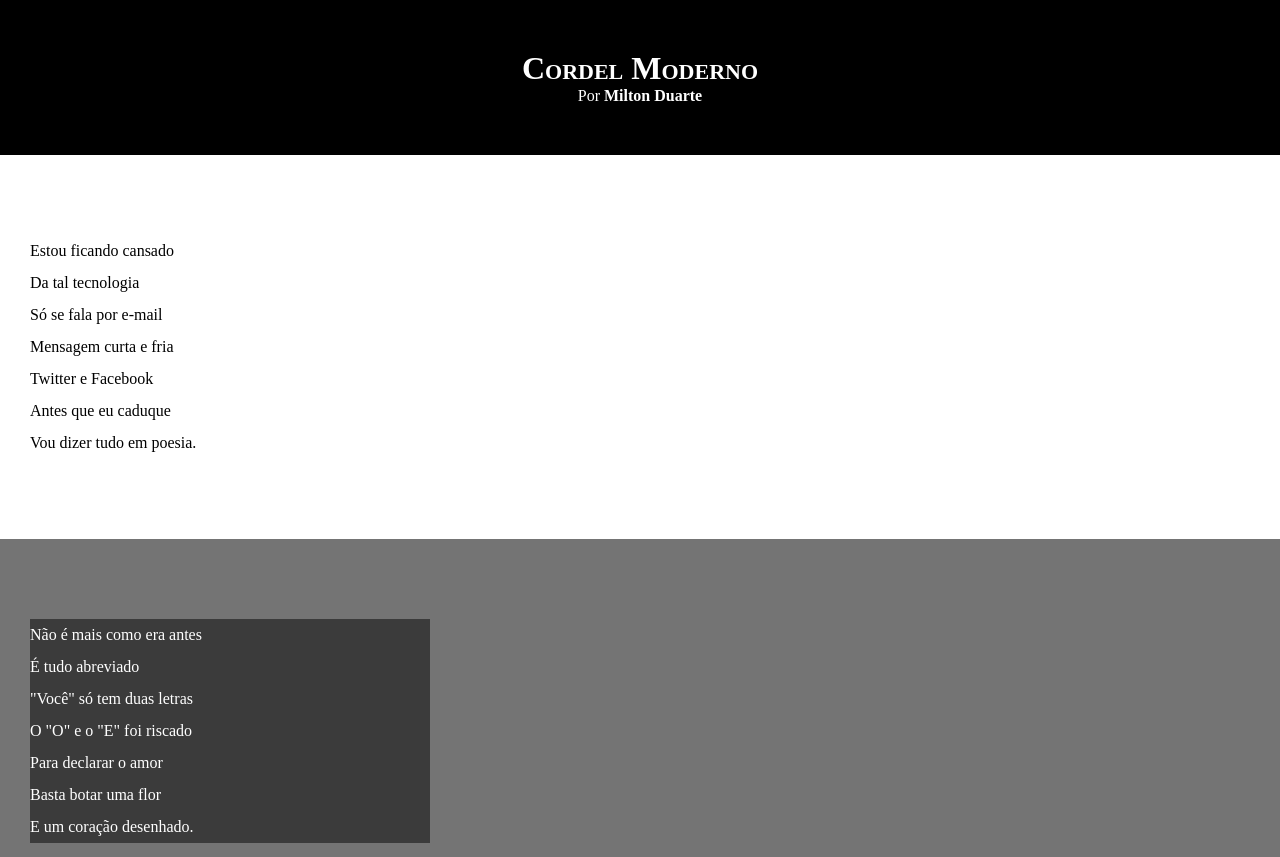
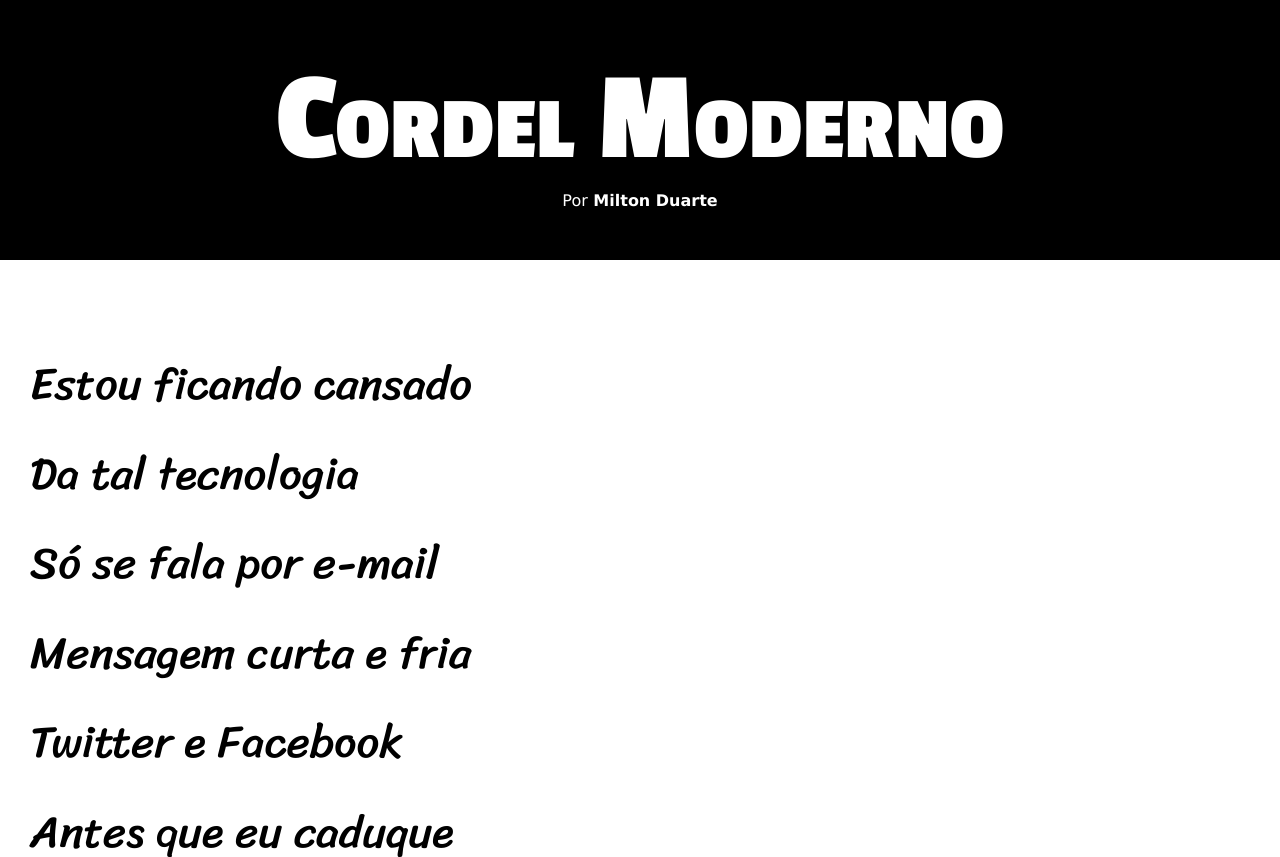
Before and after one commit to SaturninoAlves/html-css, a plain HTML site: page desafios/d011/cordel.html in a window 1280 px wide. Shown: the top 857 px of the page. Drawn offline with Linux system fonts and the light colour scheme.

Commit message:
atulizaçao estilo

```diff
--- a/desafios/d011/style.css
+++ b/desafios/d011/style.css
@@ -1,4 +1,16 @@
 @charset "UTF-8";
+
+@import url('https://fonts.googleapis.com/css2?family=Passion+One:wght@400;700;900&display=swap');
+
+@import url('https://fonts.googleapis.com/css2?family=Sriracha&display=swap');
+
+:root{
+    --fonte1: Verdana, Geneva, Tahoma, sans-serif;
+    --fonte2: 'Passion One', cursive;
+    --fonte3:  "Sriracha", cursive;
+}
+
+
 
 *{
     margin: 0px;
@@ -8,6 +20,7 @@
 html, body{
     min-height: 100vh;
     background-color: darkgray;
+    font-family: var(--fonte1);
 }
 
 header{
@@ -19,6 +32,8 @@ header{
 header > h1{
     padding-top: 50px;
     font-variant: small-caps;
+    font-family: var(--fonte2);
+    font-size: 10vw;
 }
 header > p{
     padding-bottom: 50px;
@@ -37,6 +52,8 @@ section{
     padding-bottom: 10vh;
     line-height: 2em;
     padding-left: 30px;
+    font-family: var(--fonte3);
+    font-size: 3.5vw;
 }
 
 section.normal{
@@ -50,8 +67,10 @@ section.imagem{
 
 }
 section.imagem > p{
+    display: inline-block;
     background-color: rgba(0, 0, 0, 0.493);
-    width: 400px;
+    padding: 5px;
+
 }
 
 footer{
```
